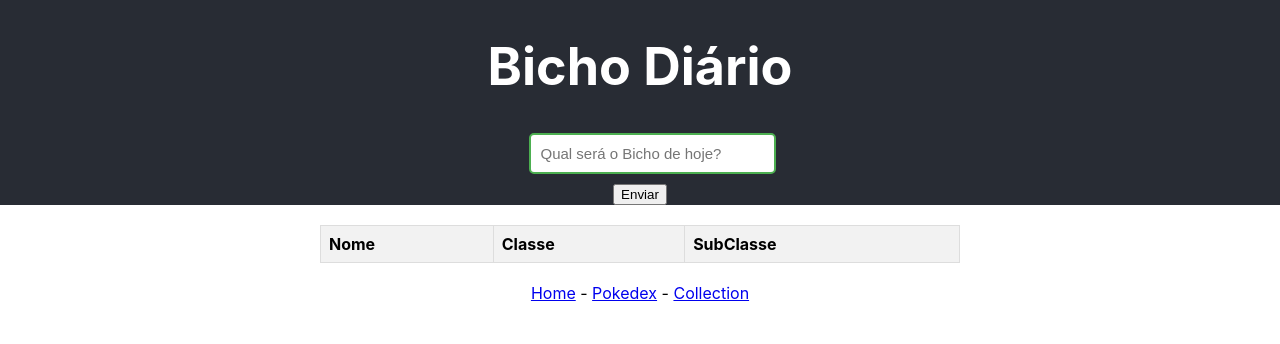
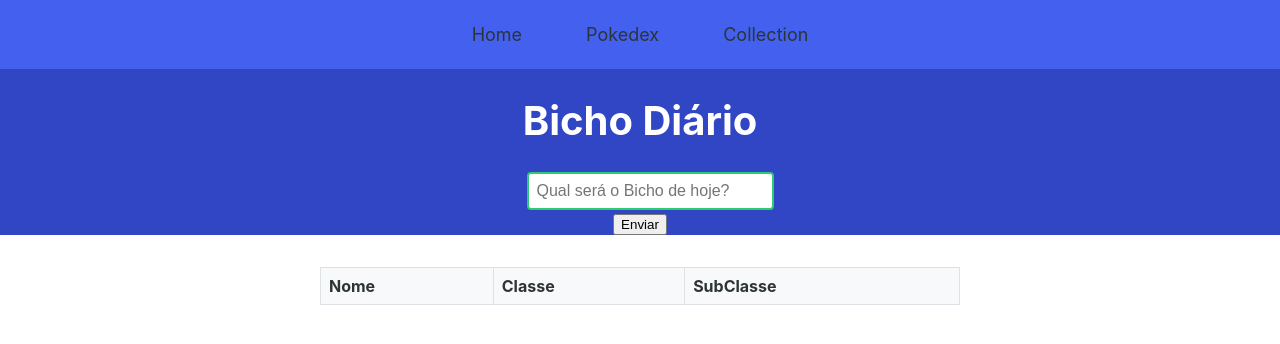
Before and after one commit to andgomes95/bicho-diario, a React (Create React App) app: page / in a window 1280 px wide. Shown: the top 344 px of the page. Built offline with nearby package versions, Linux system fonts and the light colour scheme.

Commit message:
adjust readme and style

```diff
--- a/src/BichoDiario/Home.css
+++ b/src/BichoDiario/Home.css
@@ -3,75 +3,73 @@
 }
 
 .App-header {
-  background-color: #282c34;
+  background-color: var(--primary-dark);
   display: flex;
   flex-direction: column;
   align-items: center;
   justify-content: center;
-  font-size: calc(10px + 2vmin);
-  color: white;
+  font-size: var(--text-xl);
+  color: var(--background);
 }
 
-/* Center the table */
 .table-container {
   display: flex;
-  justify-content: center; /* Horizontally center */
-  align-items: center; /* Vertically center */
-  margin-top: 20px; /* Add some spacing */
+  justify-content: center;
+  align-items: center;
+  margin-top: var(--spacing-xl);
 }
 
-/* Optional: Add some styling to the table */
 table {
   border-collapse: collapse;
-  width: 50%; /* Adjust the width as needed */
+  width: 50%;
 }
 
 th, td {
-  border: 1px solid #ddd;
-  padding: 8px;
+  border: 1px solid var(--border-color);
+  padding: var(--spacing-sm);
   text-align: left;
 }
 
 th {
-  background-color: #f2f2f2;
+  background-color: var(--surface);
 }
 
 input {
   width: 100%;
-  padding: 10px;
-  font-size: 15px;
-  border: 2px solid #4caf50;
-  border-radius: 5px;
+  padding: var(--spacing-sm);
+  font-size: var(--text-base);
+  border: 2px solid var(--success);
+  border-radius: var(--radius-sm);
   outline: none;
-  transition: all 0.3s ease;
+  transition: all var(--transition-normal);
 }
 
 input:focus {
-  border-color: #388e3c;
-  box-shadow: 0px 0px 5px rgba(76, 175, 80, 0.5);
+  border-color: var(--success);
+  box-shadow: var(--shadow-sm);
 }
 
 .suggestions {
   position: absolute;
-  font-size: 10px;
+  font-size: var(--text-xs);
   width: 100%;
-  background: #282c34;
-  border: 1px solid #ccc;
-  border-radius: 5px;
+  background: var(--primary-dark);
+  border: 1px solid var(--border-color);
+  border-radius: var(--radius-sm);
   max-height: 300px;
   overflow-y: auto;
-  margin-top: 5px;
+  margin-top: var(--spacing-xs);
   list-style: none;
   padding: 0;
-  z-index: 1000;
+  z-index: var(--z-popover);
 }
 
 .suggestions li {
-  padding: 5px;
+  padding: var(--spacing-xs);
   cursor: pointer;
 }
 
 .suggestions li:hover {
-  background: #4caf50;
-  color: white;
+  background: var(--success);
+  color: var(--background);
 }
--- a/src/Pokedex/BorderedFrame.js
+++ b/src/Pokedex/BorderedFrame.js
@@ -7,34 +7,18 @@
   boxSizing: "border-box",
 };
 
-const borderCommon = {
-  position: "fixed",
-  zIndex: 1000,
-  display: "flex",
-};
-
-const leftBorderStyle = {
-  ...borderCommon,
-  top: 0,
-  bottom: 0,
-  left: 0,
-  flexDirection: "column",
-  alignItems: "center",
-  backgroundColor: "rgba(255,255,255,0.8)",
-};
-
 const rightBorderStyle = {
-  ...borderCommon,
   top: 0,
   bottom: 0,
   right: 0,
-  flexDirection: "column",
   alignItems: "center",
-  backgroundColor: "rgba(255,255,255,0.8)",
+  backgroundColor: "var(--primary-color)",
+  justifyContent: "center",
+  display: "flex",
 };
-
 const contentStyle = {
-  padding: "0 120px", // Espaço lateral para evitar sobreposição com as bordas
+  padding: "0 120px",
+  backgroundColor: "var(--secondary-color)",
 };
 
 const imageStyle = {
@@ -44,11 +28,13 @@
 // Função para embaralhar um array usando o algoritmo Fisher-Yates
 const shuffleArray = (array) => {
   const newArray = [...array];
-  for (let i = newArray.length - 1; i > 0; i--) {
-    const j = Math.floor(Math.random() * (i + 1));
-    [newArray[i], newArray[j]] = [newArray[j], newArray[i]];
+  let answer = [];
+  for (let i = 10; i > 0; i--) {
+    const j = Math.floor(Math.random() * (array.length -1));
+    answer.push(newArray[j]);
   }
-  return newArray;
+  console.log(answer);
+  return answer;
 };
 
 const BorderedFrame = ({ children }) => {
@@ -61,20 +47,10 @@
 
   return (
     <div style={containerStyle}>
-      {/* Borda esquerda */}
-      <div style={leftBorderStyle}>
-        {shuffledCollection.map((id) => (
-          <img
-            key={`left-${id}`}
-            src={`https://raw.githubusercontent.com/PokeAPI/sprites/master/sprites/pokemon/${id}.png`}
-            alt={`Pokémon ${id}`}
-            style={imageStyle}
-          />
-        ))}
+      <div style={contentStyle}>
+        {children}
       </div>
-
-      {/* Borda direita */}
-      <div style={rightBorderStyle}>
+      <footer style={rightBorderStyle}>
         {shuffledCollection.map((id) => (
           <img
             key={`right-${id}`}
@@ -83,12 +59,7 @@
             style={imageStyle}
           />
         ))}
-      </div>
-
-      {/* Conteúdo principal */}
-      <div style={contentStyle}>
-        {children}
-      </div>
+      </footer>
     </div>
   );
 };
--- a/src/Pokedex/Collection.css
+++ b/src/Pokedex/Collection.css
@@ -1,31 +1,30 @@
-/* src/App.css */
 .pokemon-grid {
   display: grid;
   grid-template-columns: repeat(auto-fill, minmax(200px, 1fr));
-  gap: 10px;
-  padding: 10px;
+  gap: var(--spacing-sm);
+  padding: var(--spacing-sm);
 }
 
 .pokemon-card {
-  border: 1px solid #ccc;
-  border-radius: 8px;
-  padding: 5px;
+  border: 1px solid var(--border-color);
+  border-radius: var(--radius-md);
+  padding: var(--spacing-xs);
   text-align: center;
-  background-color: #f9f9f9;
-  box-shadow: 0 2px 4px rgba(0, 0, 0, 0.1);
+  background-color: var(--surface);
+  box-shadow: var(--shadow-sm);
 }
 
 .pokemon-card img {
   width: 50px;
   height: 50px;
-  transition: filter 0.3s ease; /* Smooth transition for the filter */
+  transition: filter var(--transition-normal);
 }
 
 .pokemon-card img.grayscale {
-  filter: grayscale(100%); /* Apply grayscale filter */
+  filter: grayscale(100%);
 }
 
 .pokemon-card p {
-  margin: 8px 0;
-  font-size: 14px;
+  margin: var(--spacing-sm) 0;
+  font-size: var(--text-sm);
 }
--- a/src/Pokedex/Pokedex.js
+++ b/src/Pokedex/Pokedex.js
@@ -1,5 +1,4 @@
 import React, { useState, useEffect } from "react";
-import { Link } from "react-router-dom";
 import cards from "./cards.json";
 import myCollection from "./mycollection.json";
 import BorderedFrame from "./BorderedFrame";
@@ -53,18 +52,37 @@
 
   return (
     <BorderedFrame>
-      <h1>Quais cartas faltam para completar minha pokedex?</h1>
+      <div style={{
+            padding: 'var(--spacing-md)',
+            fontSize: 'var(--text-3xl)',
+            color: 'var(--primary-dark)',
+            textAlign: 'center'
+          }}>
+            Quais cartas faltam para completar minha pokedex?
+          </div>
       <button onClick={saveToFile} style={{ margin: "10px" }}>Save to JSON</button>
       {Object.keys(filteredSets).length > 0 ? (
         <div className="sets-container">
           {Object.entries(filteredSets).map(([set, cardsInSet]) => (
             <div className="set" key={set}>
-              <h2
+              <div
                 onClick={() => toggleVisibility(set)}
-                style={{ cursor: "pointer" }}
+                style={{
+                  padding: 'var(--spacing-xs)',
+                  fontSize: 'var(--text-2xl)',
+                  backgroundColor: 'var(--primary-light)',
+                  color: 'var(--secondary-light)',
+                  borderRadius: 'var(--radius-md)',
+                  boxShadow: 'var(--shadow-md)',
+                  marginTop: 'var(--spacing-xs)',
+
+
+                  textAlign: 'center',
+                  cursor: "pointer"
+                }}
               >
                 Set: {set} ({cardsInSet.length} faltando)
-              </h2>
+              </div>
               {visibleSets[set] && (
                 <div
                   className="cards-container"
--- a/src/Pokedex/mycollection.json
+++ b/src/Pokedex/mycollection.json
@@ -1,11 +1,11 @@
 [
-  36,77,78,95,104,116,118,125,131,133,
+  36,41,52,77,78,95,96,97,104,116,117,118,125,131,133,
   163,164,165,170,184,192,214,218,233,251,
   313,345,349,380,385,
-  390,464,466,479,489,
-  513,543,544,545,558,564,568,580,584,587,599,607,619,620,643,
+  390,453,461,464,466,477,479,489,
+  513,543,544,545,558,564,568,580,584,587,596,599,607,610,619,620,643,
   656,657,661,662,663,694,711,719,
-  739,758,764,776,808,809,
-  810,827,832,840,905,
-  926,955,958,965,967,970,976,978,981,986,991,1007,1011,1013,1014,1016,1017,1021
+  724,739,758,764,776,808,809,
+  810,827,832,840,878,905,
+  926,955,958,965,967,970,976,978,981,986,988,991,1007,1011,1013,1014,1016,1017,1021,1025
 ]
--- a/src/index.css
+++ b/src/index.css
@@ -1,13 +1,78 @@
+:root {
+  /* Color System */
+  --primary-color: #4361ee;
+  --primary-light: #4895ef;
+  --primary-dark: #3046c5;
+  --secondary-color: #4cc9f0;
+  --secondary-light: #72efdd;
+  --secondary-dark: #3a9ec1;
+
+  /* Neutral Colors */
+  --background: #ffffff;
+  --surface: #f8f9fa;
+  --text-primary: #2d3436;
+  --text-secondary: #636e72;
+  --border-color: #dee2e6;
+
+  /* Status Colors */
+  --success: #2ecc71;
+  --warning: #f1c40f;
+  --error: #e74c3c;
+  --info: #3498db;
+
+  /* Typography */
+  --font-family-base: -apple-system, BlinkMacSystemFont, 'Segoe UI', 'Roboto', 'Oxygen',
+    'Ubuntu', 'Cantarell', 'Fira Sans', 'Droid Sans', 'Helvetica Neue', sans-serif;
+  --font-family-mono: source-code-pro, Menlo, Monaco, Consolas, 'Courier New', monospace;
+
+  /* Font Sizes */
+  --text-xs: 0.75rem;    /* 12px */
+  --text-sm: 0.875rem;   /* 14px */
+  --text-base: 1rem;     /* 16px */
+  --text-lg: 1.125rem;   /* 18px */
+  --text-xl: 1.25rem;    /* 20px */
+  --text-2xl: 1.5rem;    /* 24px */
+  --text-3xl: 1.875rem;  /* 30px */
+
+  /* Spacing */
+  --spacing-xs: 0.25rem;   /* 4px */
+  --spacing-sm: 0.5rem;    /* 8px */
+  --spacing-md: 1rem;      /* 16px */
+  --spacing-lg: 1.5rem;    /* 24px */
+  --spacing-xl: 2rem;      /* 32px */
+
+  /* Border Radius */
+  --radius-sm: 0.25rem;
+  --radius-md: 0.5rem;
+  --radius-lg: 1rem;
+  --radius-full: 9999px;
+
+  /* Shadows */
+  --shadow-sm: 0 1px 2px rgba(0, 0, 0, 0.05);
+  --shadow-md: 0 4px 6px -1px rgba(0, 0, 0, 0.1);
+  --shadow-lg: 0 10px 15px -3px rgba(0, 0, 0, 0.1);
+
+  /* Z-index */
+  --z-drawer: 100;
+  --z-modal: 200;
+  --z-popover: 300;
+  --z-tooltip: 400;
+
+  /* Transitions */
+  --transition-fast: 150ms;
+  --transition-normal: 250ms;
+  --transition-slow: 350ms;
+}
+
 body {
   margin: 0;
-  font-family: -apple-system, BlinkMacSystemFont, 'Segoe UI', 'Roboto', 'Oxygen',
-    'Ubuntu', 'Cantarell', 'Fira Sans', 'Droid Sans', 'Helvetica Neue',
-    sans-serif;
+  font-family: var(--font-family-base);
   -webkit-font-smoothing: antialiased;
   -moz-osx-font-smoothing: grayscale;
+  color: var(--text-primary);
+  background-color: var(--background);
 }
 
 code {
-  font-family: source-code-pro, Menlo, Monaco, Consolas, 'Courier New',
-    monospace;
+  font-family: var(--font-family-mono);
 }
--- a/src/routes.js
+++ b/src/routes.js
@@ -1,21 +1,24 @@
 import React from "react";
-import { Route, BrowserRouter, Routes, Link } from "react-router-dom";
+import { Route, BrowserRouter, Routes, NavLink } from "react-router-dom";
 import Home from "./BichoDiario/Home";
 import Pokedex from "./Pokedex/Pokedex";
 import Collection from "./Pokedex/Collection";
+import styles from './styles/Navbar.module.css';
 
 const MyRoutes = () => (
   <BrowserRouter>
+    <nav className={styles.navbar}>
+      <div className={styles.navContainer}>
+        <NavLink to="/" className={styles.navLink}>Home</NavLink>
+        <NavLink to="/pokedex" className={styles.navLink}>Pokedex</NavLink>
+        <NavLink to="/collection" className={styles.navLink}>Collection</NavLink>
+      </div>
+    </nav>
     <Routes>
       <Route element={<Home />} path="/" />
       <Route element={<Pokedex />} path="/pokedex" />
       <Route element={<Collection />} path="/collection" />
     </Routes>
-    <footer>
-      <center>
-        <Link to="/">Home</Link> - <Link to="/pokedex">Pokedex</Link> - <Link to="/collection">Collection</Link>
-      </center>
-    </footer>
   </BrowserRouter>
 );
 
--- /dev/null
+++ b/src/styles/Navbar.module.css
@@ -0,0 +1,30 @@
+.navbar {
+  background-color: var(--primary-color);
+  padding: var(--spacing-md);
+  box-shadow: var(--shadow-md);
+}
+
+.navContainer {
+  max-width: 1200px;
+  margin: 0 auto;
+  display: flex;
+  justify-content: center;
+  gap: var(--spacing-xl);
+}
+
+.navLink {
+  color: var(--text-primary);
+  text-decoration: none;
+  font-size: var(--text-lg);
+  padding: var(--spacing-sm) var(--spacing-md);
+  border-radius: var(--radius-sm);
+  transition: background-color var(--transition-normal);
+}
+
+.navLink:hover {
+  background-color: var(--primary-light);
+}
+
+.navLink.active {
+  background-color: var(--primary-light);
+}
```
Also changed, not shown: 1 other file (tests, documents, lock files or other folders).
